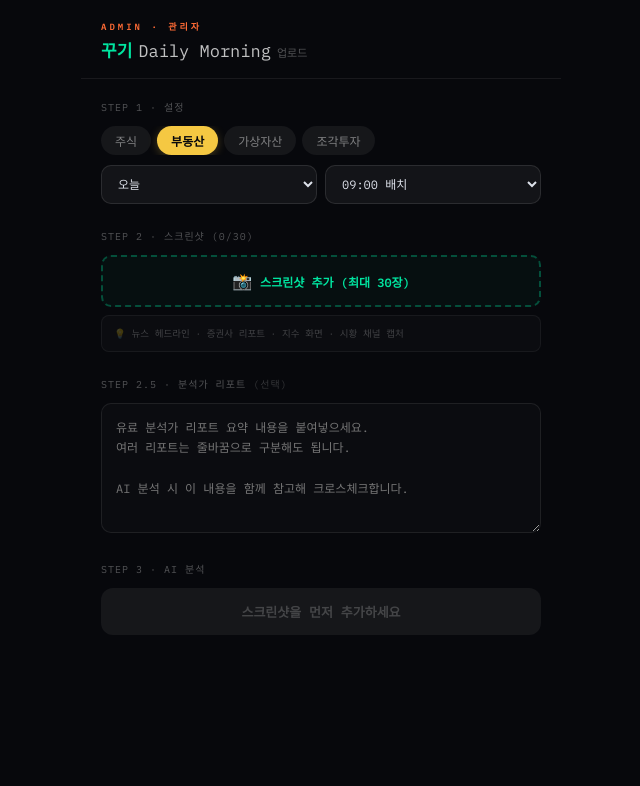
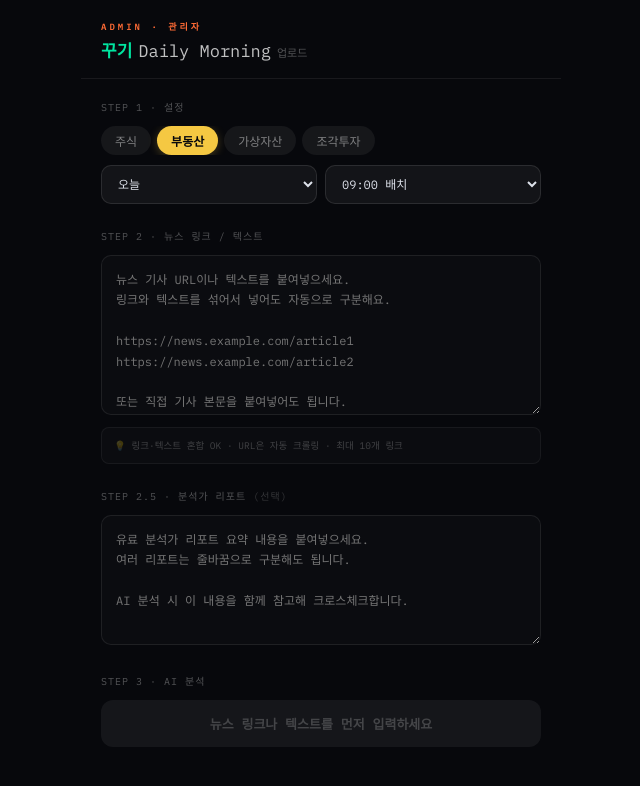
Before and after one commit to jsk65070506-dotcom/skstock, a Next.js app: page /admin in a window 1280 px wide. Both pictures are taken after a click on the button "부동산". Shown: the top 786 px of the page, without its empty margins (319-959 px from the left). Built offline with nearby package versions, Linux system fonts and the light colour scheme.

Commit message:
feat: text+URL input for non-stock asset tabs (realty/crypto/frac)

```diff
--- a/pages/admin.jsx
+++ b/pages/admin.jsx
@@ -129,6 +129,7 @@ export default function MarketAdmin() {
   const [selectedDate, setSelectedDate] = useState(DATE_OPTIONS[0].value);
   const [selectedBatch, setSelectedBatch] = useState(BATCH_TIMES[0]);
   const [images, setImages] = useState([]);
+  const [textContent, setTextContent] = useState("");
   const [analystNotes, setAnalystNotes] = useState("");
   const [analyzing, setAnalyzing] = useState(false);
   const [result, setResult] = useState(null);
@@ -158,23 +159,25 @@ export default function MarketAdmin() {
   };
 
   const removeImage = (i) => { setImages((prev) => prev.filter((_, idx) => idx !== i)); setResult(null); };
-  const reset = () => { setImages([]); setAnalystNotes(""); setResult(null); setPublished(false); setError(null); };
+  const reset = () => { setImages([]); setTextContent(""); setAnalystNotes(""); setResult(null); setPublished(false); setError(null); };
 
   const handleAnalyze = async () => {
-    if (!images.length) return;
+    const isStock = assetTab === "stock";
+    if (isStock && !images.length) return;
+    if (!isStock && !textContent.trim()) return;
     setAnalyzing(true);
     setError(null);
     setResult(null);
 
     try {
+      const body = isStock
+        ? { images: images.map((img) => ({ base64: img.base64, mediaType: img.mediaType })), market, analystNotes: analystNotes.trim() || null }
+        : { textContent: textContent.trim(), market, analystNotes: analystNotes.trim() || null };
+
       const res = await fetch("/api/analyze", {
         method: "POST",
         headers: { "Content-Type": "application/json" },
-        body: JSON.stringify({
-          images: images.map((img) => ({ base64: img.base64, mediaType: img.mediaType })),
-          market,
-          analystNotes: analystNotes.trim() || null,
-        }),
+        body: JSON.stringify(body),
       });
 
       const rawText = await res.text();
@@ -311,6 +314,8 @@ export default function MarketAdmin() {
 
         {/* STEP 2 */}
         <div style={{ marginBottom: 24 }}>
+          {assetTab === "stock" ? (
+            <>
               <div style={{ display: "flex", justifyContent: "space-between", alignItems: "center", marginBottom: 12 }}>
                 <div style={{ fontSize: 10, color: "rgba(255,255,255,0.3)", letterSpacing: 1 }}>
                   STEP 2 · 스크린샷 ({images.length}/30{images.length > 0 ? ` · ${totalSizeKB}KB` : ""})
@@ -352,6 +357,64 @@ export default function MarketAdmin() {
                   💡 뉴스 헤드라인 · 증권사 리포트 · 지수 화면 · 시황 채널 캡처
                 </div>
               </div>
+            </>
+          ) : (
+            <>
+              <div style={{ display: "flex", justifyContent: "space-between", alignItems: "center", marginBottom: 12 }}>
+                <div style={{ fontSize: 10, color: "rgba(255,255,255,0.3)", letterSpacing: 1 }}>
+                  STEP 2 · 뉴스 링크 / 텍스트
+                </div>
+                {textContent && (
+                  <div style={{ display: "flex", gap: 10, alignItems: "center" }}>
+                    {(() => {
+                      const urls = textContent.match(/https?:\/\/[^\s]+/g) || [];
+                      return urls.length > 0 && (
+                        <span style={{ fontSize: 9.5, color: `${accentColor}99` }}>🔗 링크 {urls.length}개 감지</span>
+                      );
+                    })()}
+                    <div className="tap" onClick={() => setTextContent("")} style={{ fontSize: 9.5, color: "rgba(255,77,109,0.6)" }}>초기화</div>
+                  </div>
+                )}
+              </div>
+
+              <textarea
+                value={textContent}
+                onChange={(e) => { setTextContent(e.target.value); setResult(null); setPublished(false); }}
+                placeholder={`뉴스 기사 URL이나 텍스트를 붙여넣으세요.\n링크와 텍스트를 섞어서 넣어도 자동으로 구분해요.\n\nhttps://news.example.com/article1\nhttps://news.example.com/article2\n\n또는 직접 기사 본문을 붙여넣어도 됩니다.`}
+                style={{
+                  width: "100%",
+                  minHeight: 160,
+                  padding: "14px",
+                  borderRadius: 10,
+                  border: textContent
+                    ? `1px solid ${accentColor}55`
+                    : "1px solid rgba(255,255,255,0.08)",
+                  background: textContent
+                    ? `${accentColor}08`
+                    : "rgba(255,255,255,0.02)",
+                  color: "#dde1ea",
+                  fontSize: 12,
+                  fontFamily: "'IBM Plex Mono', monospace",
+                  lineHeight: 1.7,
+                  resize: "vertical",
+                  outline: "none",
+                  transition: "border 0.2s, background 0.2s",
+                }}
+              />
+              {textContent && (
+                <div style={{ marginTop: 6, fontSize: 9.5, color: "rgba(255,255,255,0.2)" }}>
+                  {textContent.length}자 입력됨 · URL은 서버에서 자동 크롤링
+                </div>
+              )}
+              {!textContent && (
+                <div style={{ marginTop: 8, padding: "9px 12px", borderRadius: 8, background: "rgba(255,255,255,0.02)", border: "1px solid rgba(255,255,255,0.05)" }}>
+                  <div style={{ fontSize: 9.5, color: "rgba(255,255,255,0.22)", lineHeight: 1.8 }}>
+                    💡 링크·텍스트 혼합 OK · URL은 자동 크롤링 · 최대 10개 링크
+                  </div>
+                </div>
+              )}
+            </>
+          )}
         </div>
 
         {/* STEP 2.5 */}
@@ -395,23 +458,33 @@ export default function MarketAdmin() {
         {/* STEP 3 */}
         <div style={{ marginBottom: 8 }}>
           <div style={{ fontSize: 10, color: "rgba(255,255,255,0.3)", letterSpacing: 1, marginBottom: 12 }}>STEP 3 · AI 분석</div>
-          <button onClick={handleAnalyze} disabled={!images.length || analyzing} style={{
+          {(() => {
+            const isStock = assetTab === "stock";
+            const hasContent = isStock ? images.length > 0 : textContent.trim().length > 0;
+            const disabled = !hasContent || analyzing;
+            const urlCount = !isStock ? (textContent.match(/https?:\/\/[^\s]+/g) || []).length : 0;
+            return (
+              <button onClick={handleAnalyze} disabled={disabled} style={{
                 width: "100%", padding: "14px 0", borderRadius: 12, border: "none",
                 fontFamily: "inherit", fontSize: 13, fontWeight: 700, transition: "all 0.2s",
-            background: (!images.length || analyzing) ? "rgba(255,255,255,0.06)" : "#00e5a0",
-            color: (!images.length || analyzing) ? "rgba(255,255,255,0.2)" : "#07080c",
-            cursor: (!images.length || analyzing) ? "not-allowed" : "pointer",
+                background: disabled ? "rgba(255,255,255,0.06)" : "#00e5a0",
+                color: disabled ? "rgba(255,255,255,0.2)" : "#07080c",
+                cursor: disabled ? "not-allowed" : "pointer",
               }}>
                 {analyzing
                   ? <span style={{ display: "flex", alignItems: "center", justifyContent: "center", gap: 8 }}>
                       <span style={{ display: "inline-block", animation: "spin 1s linear infinite" }}>⟳</span>
-                  {images.length}장 분석 중...
+                      {isStock ? `${images.length}장 분석 중...` : "분석 중..."}
                     </span>
-              : images.length
+                  : hasContent
+                    ? isStock
                       ? `✦ 분석하기 (${images.length}장 · ${marketDisplayName} ${selectedBatch})`
-                : "스크린샷을 먼저 추가하세요"
+                      : `✦ 분석하기 (${urlCount > 0 ? `링크 ${urlCount}개` : "텍스트"} · ${marketDisplayName} ${selectedBatch})`
+                    : isStock ? "스크린샷을 먼저 추가하세요" : "뉴스 링크나 텍스트를 먼저 입력하세요"
                 }
               </button>
+            );
+          })()}
         </div>
 
         {error && (
--- a/pages/api/analyze.js
+++ b/pages/api/analyze.js
@@ -3,11 +3,58 @@ export const config = {
   api: { bodyParser: { sizeLimit: "25mb" } },
 };
 
+const JSON_SCHEMA = `{
+  "sentiment": "bullish" | "bearish",
+  "oneLineSummary": "한 줄 요약 (40자 이내)",
+  "summary": "AI 시황 요약 (200자 이내)",
+  "issues": [
+    { "id": 1, "sentiment": "bullish", "sector": "섹터명", "title": "뉴스 제목", "tickers": ["티커 또는 종목/자산명"], "body": "상세 내용 (120자 이내)" }
+  ],
+  "picks": [
+    { "ticker": "티커 또는 자산명", "name": "종목/자산 명칭", "action": "BUY", "reason": "이유 (80자 이내)" }
+  ],
+  "sectors": [
+    { "name": "섹터명", "score": 75, "trend": "▲ +1.2%", "note": "메모" }
+  ]
+}`;
+
+const RULES = `규칙:
+- issues는 가장 많이 보도된 뉴스를 중요도 순으로 최대 5개
+- picks는 BUY/SELL/WATCH 중 하나, 최대 5개 (해당 시장에 맞는 자산/종목으로)
+- sectors는 해당 시장 주요 섹터 기준 최대 8개`;
+
+// URL에서 HTML 가져와서 텍스트만 추출
+async function fetchUrlText(url) {
+  try {
+    const ctrl = new AbortController();
+    const timer = setTimeout(() => ctrl.abort(), 7000);
+    const r = await fetch(url, {
+      signal: ctrl.signal,
+      headers: { "User-Agent": "Mozilla/5.0 (compatible; KkugiBot/1.0)" },
+    });
+    clearTimeout(timer);
+    const html = await r.text();
+    const text = html
+      .replace(/<script[\s\S]*?<\/script>/gi, "")
+      .replace(/<style[\s\S]*?<\/style>/gi, "")
+      .replace(/<[^>]+>/g, " ")
+      .replace(/\s+/g, " ")
+      .trim()
+      .slice(0, 4000);
+    return `[출처: ${url}]\n${text}`;
+  } catch (e) {
+    return `[출처: ${url}]\n(크롤링 실패: ${e.message?.slice(0, 80)})`;
+  }
+}
+
 export default async function handler(req, res) {
   if (req.method !== "POST") return res.status(405).json({ error: "Method not allowed" });
 
-  const { images, market, analystNotes } = req.body || {};
-  if (!images?.length) return res.status(400).json({ error: "이미지가 없습니다" });
+  const { images, market, analystNotes, textContent } = req.body || {};
+  const hasImages = images?.length > 0;
+  const hasText = !!textContent?.trim();
+
+  if (!hasImages && !hasText) return res.status(400).json({ error: "이미지 또는 텍스트 콘텐츠가 없습니다" });
   if (!process.env.KKUGI_ANTHROPIC_API_KEY) return res.status(500).json({ error: "ANTHROPIC_API_KEY 미설정" });
 
   const marketLabel =
@@ -18,7 +65,11 @@ export default async function handler(req, res) {
     market === "frac"   ? "조각투자 시장(부동산·음악·미술·명품 등 실물자산 조각투자)" :
     "주식시장";
 
-  const content = [
+  let content;
+
+  if (hasImages) {
+    // 스크린샷 기반 (주식)
+    content = [
       ...images.map((img) => ({
         type: "image",
         source: { type: "base64", media_type: img.mediaType, data: img.base64 },
@@ -28,27 +79,44 @@ export default async function handler(req, res) {
         text: `이 스크린샷들은 ${marketLabel} 관련 뉴스/데이터 화면입니다.${analystNotes ? `\n\n📋 아래는 유료 분석가 리포트 요약입니다. 스크린샷 분석과 함께 이 내용을 크로스체크하여 더 정확한 시황을 작성하세요:\n\n${analystNotes}\n\n---` : ""}
 모든 스크린샷을 종합해서 시황 정보를 추출하고, 아래 JSON 형식으로만 응답하세요. 마크다운 없이 순수 JSON만.
 
-규칙:
-- issues는 여러 스크린샷에서 많이 보도된 뉴스를 중요도 순으로 최대 5개
-- picks는 BUY/SELL/WATCH 중 하나, 최대 5개
-- sectors는 해당 시장 주요 섹터 기준 최대 8개
+${RULES}
 
-{
-  "sentiment": "bullish" | "bearish",
-  "oneLineSummary": "한 줄 요약 (40자 이내)",
-  "summary": "AI 시황 요약 (200자 이내)",
-  "issues": [
-    { "id": 1, "sentiment": "bullish", "sector": "섹터명", "title": "뉴스 제목", "tickers": ["티커"], "body": "상세 내용 (120자 이내)" }
-  ],
-  "picks": [
-    { "ticker": "티커", "name": "종목명", "action": "BUY", "reason": "이유 (80자 이내)" }
-  ],
-  "sectors": [
-    { "name": "섹터명", "score": 75, "trend": "▲ +1.2%", "note": "메모" }
-  ]
-}`,
+${JSON_SCHEMA}`,
       },
     ];
+  } else {
+    // 텍스트/URL 기반 (부동산·가상자산·조각투자)
+    const URL_REGEX = /https?:\/\/[^\s\)\]\}"'<>]+/g;
+    const urls = [...new Set(textContent.match(URL_REGEX) || [])].slice(0, 10);
+    const plainText = textContent.replace(URL_REGEX, "").replace(/\s+/g, " ").trim();
+
+    // URL 병렬 크롤링
+    const fetchedParts = urls.length > 0
+      ? await Promise.all(urls.map(fetchUrlText))
+      : [];
+
+    const combinedText = [
+      plainText && `[직접 입력 텍스트]\n${plainText}`,
+      ...fetchedParts,
+    ].filter(Boolean).join("\n\n---\n\n");
+
+    content = [
+      {
+        type: "text",
+        text: `다음은 ${marketLabel} 관련 뉴스 및 분석 자료입니다.${analystNotes ? `\n\n📋 아래는 유료 분석가 리포트 요약입니다. 자료 분석과 함께 이 내용을 크로스체크하여 더 정확한 시황을 작성하세요:\n\n${analystNotes}\n\n---` : ""}
+
+===== 수집된 자료 =====
+${combinedText}
+======================
+
+위 자료를 종합해서 ${marketLabel} 시황 정보를 추출하고, 아래 JSON 형식으로만 응답하세요. 마크다운 없이 순수 JSON만.
+
+${RULES}
+
+${JSON_SCHEMA}`,
+      },
+    ];
+  }
 
   try {
     const response = await fetch("https://api.anthropic.com/v1/messages", {
```
Lines whose indentation alone changed are shown as unchanged.
